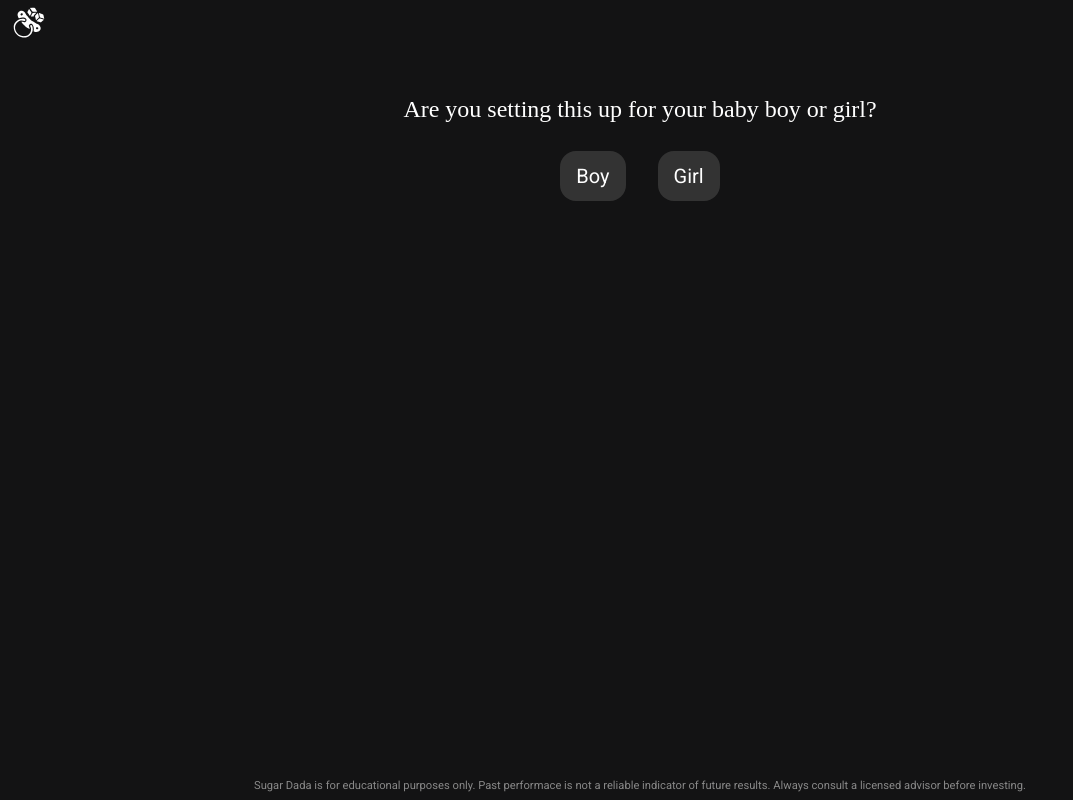
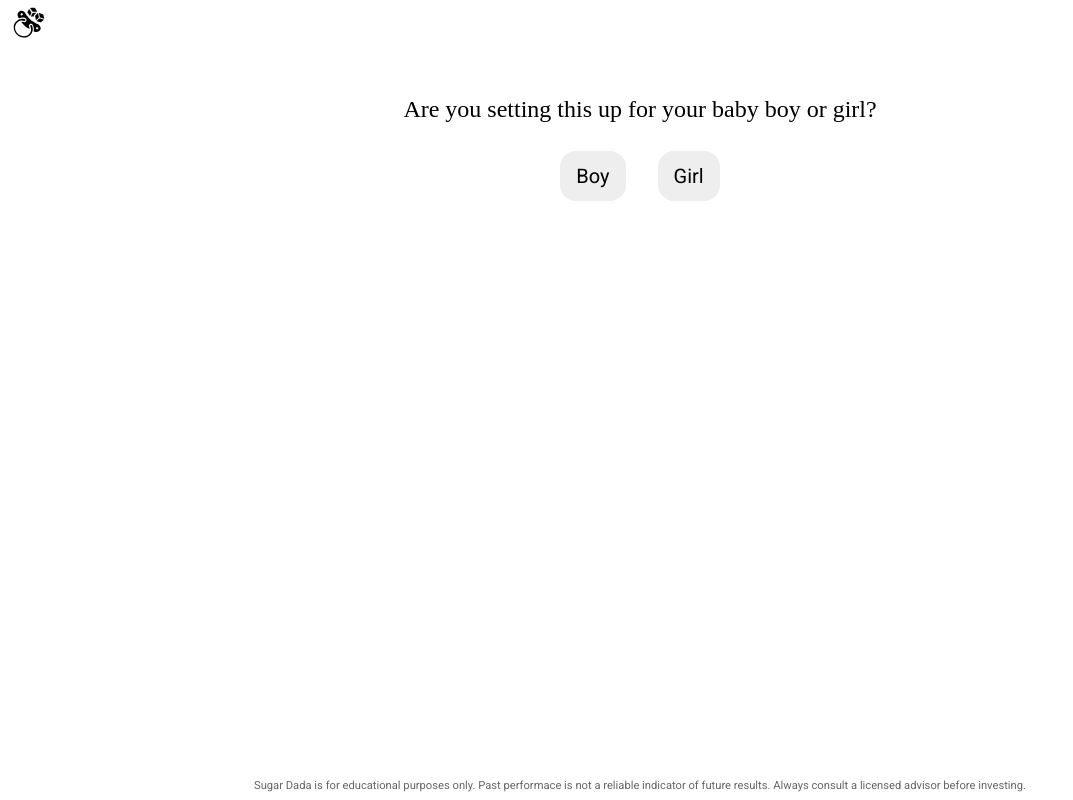
Before and after one commit to benklinger/sugardada, a Node server app: page /onboarding/1 in a window 1280 px wide. Shown: the whole page, without its empty margins (0-1073 px from the left). Run offline with Node 20, Linux system fonts and the light colour scheme; some libraries are stand-ins or nearby versions; some web fonts are replaced.

Commit message:
changed to light theme

```diff
--- a/public/js/theme.js
+++ b/public/js/theme.js
@@ -1,5 +1,5 @@
 document.addEventListener('DOMContentLoaded', () => {
-  document.documentElement.setAttribute('data-theme', 'dark');
+  document.documentElement.setAttribute('data-theme', 'light');
 });
 
 // document.addEventListener('DOMContentLoaded', () => {
--- a/public/styles.css
+++ b/public/styles.css
@@ -1,4 +1,4 @@
-:root[data-theme="dark"] {
+/*:root[data-theme="dark"] {
   --bg-color: #131314;
   --text-color: #ffffff;
   --disclaimer-color: #888888;
@@ -11,6 +11,23 @@
   --error-text: #ff6666;
   --selected-label-text: #ffffff;
   --spring-green: #00FF7F;
+  --peach: rgba(255, 153, 153, 1);
+}*/
+
+:root[data-theme="light"] {
+  --bg-color: #ffffff;
+  --text-color: #000000;
+  --disclaimer-color: #666666;
+  --label-bg: #eeeeee;
+  --label-hover: #dddddd;
+  --label-checked: #cccccc;
+  --input-bg: #ffffff;
+  --error-bg: #ffe6e6;
+  --error-border: #ff4444;
+  --error-text: #990000;
+  --selected-label-text: #000000;
+  --spring-green: #00FF7F;
+  --peach: rgba(255, 153, 153, 1);
 }
 
 html, body {
@@ -173,7 +190,7 @@ p.parents {
   opacity: 0;
   visibility: hidden;
   transition: transform 0.4s ease, opacity 0.4s ease;
-  background-color: var(--spring-green);
+  background-color: var(--peach);
   color: var(--bg-color);
   font-size: 1.2rem;
   font-family: 'Radley', serif;
@@ -183,14 +200,14 @@ p.parents {
   border-radius: 12px;
   font-weight: bold;
   border: 0;
-  box-shadow: var(--spring-green, 0.5) 0px 5px 30px -10px;
+  box-shadow: var(--peach, 0.5) 0px 5px 30px -10px;
 }
 
 .header-cta {
   margin-left: auto;
   font-size: 1rem;
   text-transform: uppercase;
-  background-color: var(--spring-green);
+  background-color: var(--peach);
   font-family: 'Radley', serif;
   color: var(--bg-color);
   padding: 0.5rem 1.2rem;
@@ -199,7 +216,7 @@ p.parents {
   font-weight: bold;
   border: 0;
   cursor: pointer;
-  box-shadow: var(--spring-green, 0.5) 0px 5px 30px -10px;
+  box-shadow: var(--peach, 0.5) 0px 5px 30px -10px;
   visibility: hidden;
   opacity: 0;
   transform: translateY(-20px);
@@ -301,7 +318,6 @@ h3 {
   height: 100%;
   border-radius: 12px;
   overflow: hidden;
-  box-shadow: var(--spring-green, 0.5) 0px 5px 30px -10px;
 }
 
 .bar-contr,
--- a/views/home.ejs
+++ b/views/home.ejs
@@ -27,12 +27,12 @@
     <p class="hero-subtitle margin-200">It’s never too late to give your baby's future <span class="mobile-break">a head start.</span></p>
     <button class="cta-button" id="heroCTA">Build a Plan</button>
   </div>
-  <div class="lottie-right">
+  <!-- <div class="lottie-right">
 	  <dotlottie-wc src="https://lottie.host/ee71f35d-733a-48e5-afa4-5d715c583846/xlYD7pd3hz.lottie" class="lottie" autoplay loop></dotlottie-wc>
   </div>
   <div class="lottie-left">
 	  <dotlottie-wc src="https://lottie.host/88eb1fce-7c60-4856-8d18-075008277775/nvayeds7hU.lottie" class="lottie" autoplay loop></dotlottie-wc>
-  </div>
+  </div> -->
 </section>
 
 <section class="section-2 compound-interest">
@@ -85,7 +85,7 @@
   <script src="/js/number-flow-lite.js"></script>
   <script src="https://unpkg.com/roughjs@latest/bundled/rough.js"></script>
   <script src="https://unpkg.com/vara"></script>
-  <script src="https://unpkg.com/@lottiefiles/dotlottie-wc@0.3.0/dist/dotlottie-wc.js" type="module"></script>
+  <!-- <script src="https://unpkg.com/@lottiefiles/dotlottie-wc@0.3.0/dist/dotlottie-wc.js" type="module"></script> -->
   <script src="/js/homeInteractions.js"></script>
 </body>
 </html>
```
Also changed, not shown: public/js/lightweightChartBuilder.js (+13 -13 lines).
